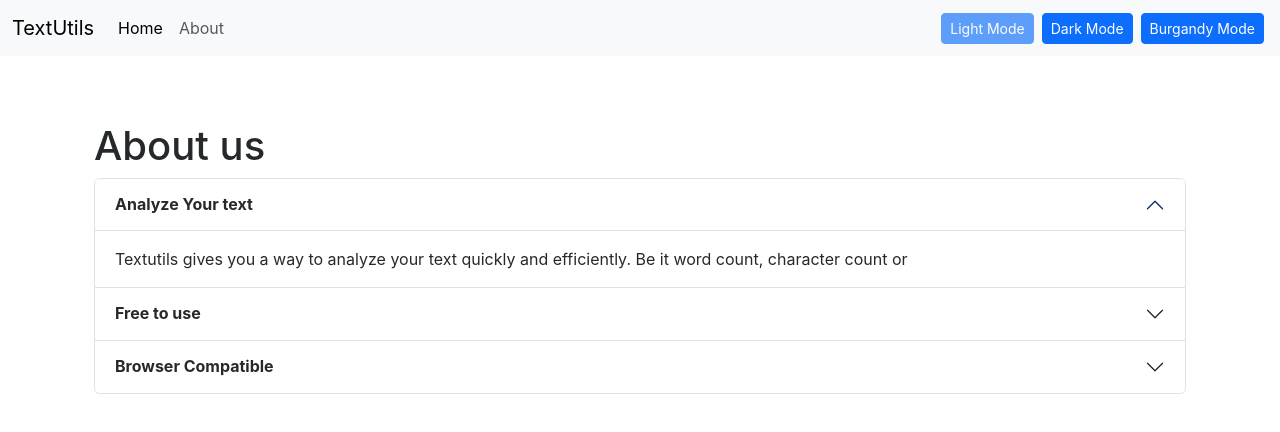
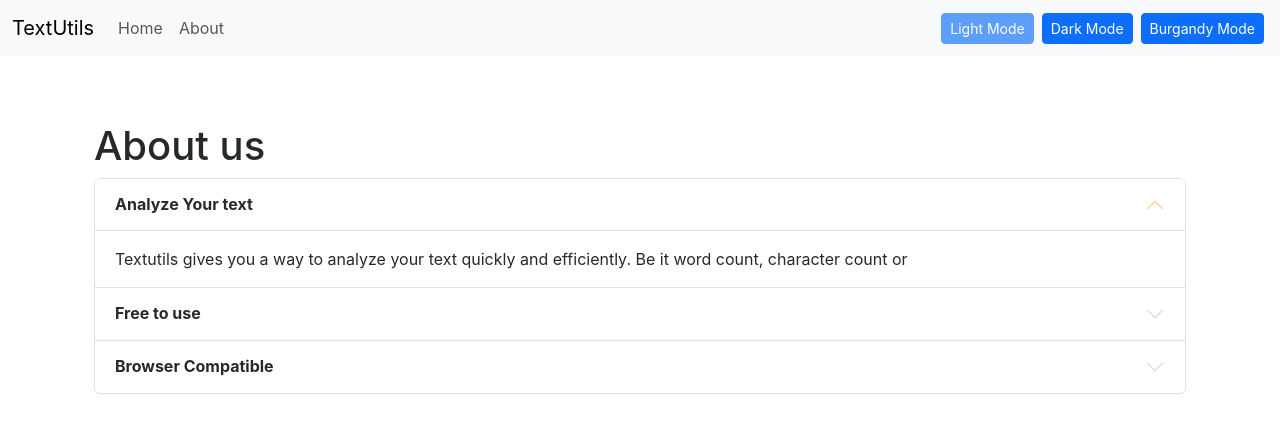
Before and after one commit to Sanjana9211/REACT-JS, a React (Create React App) app: page /about in a window 1280 px wide. Shown: the top 432 px of the page. Built offline with nearby package versions, Linux system fonts and the light colour scheme.

Commit message:
Some minor issues fixed

```diff
--- a/src/components/About.js
+++ b/src/components/About.js
@@ -2,10 +2,6 @@
 
 export default function About(props) {
 
-    // const [myStyle,setStyle]=useState({
-    //     color:'black',
-    //     backgroundColor : 'white'
-    // });
 
     let myStyle={
         color : props.mode==='light'?'#26292b':'white',
--- a/src/components/Navbar.js
+++ b/src/components/Navbar.js
@@ -13,22 +13,13 @@
         <div className="collapse navbar-collapse" id="navbarSupportedContent">
           <ul className="navbar-nav me-auto mb-2 mb-lg-0">
             <li className="nav-item">
-              <Link className="nav-link active" aria-current="page" to="/">Home</Link>
+              <Link className="nav-link " aria-current="page" to="/">Home</Link>
             </li>
             <li className="nav-item">
               <Link className="nav-link" to="/about">{props.aboutText}</Link>
             </li>
           </ul>
-          {/* <form className="d-flex" role="search">
-            <input className="form-control me-2" type="search" placeholder="Search" aria-label="Search" />
-            <button className="btn btn-outline-primary" type="submit">Search</button>
-          </form> */}
 
-
-          {/* <div className={`form-check form-switch text-${props.mode==='dark'?'light':'dark'}`}>
-            <input className="form-check-input" onClick={props.toggleMode} type="checkbox" role="switch" id="flexSwitchCheckDefault"/>
-            <label className="form-check-label text" htmlFor="flexSwitchCheckDefault">Enable Blue mode</label>
-          </div> */}
           <button type="button" disabled={props.mode==='light'} onClick={props.toggleMode1} class="btn btn-primary btn-sm mx-1">Light Mode</button>
           <button type="button" disabled={props.mode==='dark'} onClick={props.toggleMode2} class="btn btn-primary btn-sm mx-1">Dark Mode</button>
           <button type="button" disabled={props.mode==='burg'} onClick={props.toggleMode3} class="btn btn-primary btn-sm mx-1">Burgandy Mode</button>
--- a/src/components/TextForm.js
+++ b/src/components/TextForm.js
@@ -7,7 +7,6 @@
 
 
   function clipboardCopy() {
-    // Get the text field
     var copyText = text;
     navigator.clipboard.writeText(copyText);
     props.showAlert("Copied to Clipboard","success");
@@ -16,7 +15,6 @@
 
 
   const handleUpClick=() => {
-    // console.log("Uppercase converter button was clicked");
     let newText=text.toUpperCase();
     setText(newText);
     props.showAlert("Converted to Uppercase","success");
@@ -51,7 +49,6 @@
 
 
   const handleOnChange=(event) => {
-    // console.log("Textarea was changed");
     setText(event.target.value);
   }
 
@@ -76,8 +73,8 @@
       </div>
       <div className="container" style={{color: props.mode==='light'?'black':'white'}}>
         <h2>Your text summary</h2>
-        <p>{text.split(" ").filter((element)=>{return element.length!==0}).length} words,{text.length} characters</p>
-        <p>{0.008 * text.split(" ").filter((element)=>{return element.length!==0}).length} minutes required to read the text </p>
+        <p>{text.split(/\s+/).filter((element)=>{return element.length!==0}).length} words,{text.length} characters</p>
+        <p>{0.008 * text.split(/\s+/).filter((element)=>{return element.length!==0}).length} minutes required to read the text </p>
         <h2>Preview</h2>
         <p>{text.length>0?text:"Enter something in the text box above to preview it here"}</p>
       </div>
--- a/src/index.css
+++ b/src/index.css
@@ -11,3 +11,7 @@
   font-family: source-code-pro, Menlo, Monaco, Consolas, 'Courier New',
     monospace;
 }
+
+.accordion-button::after{
+  filter: invert(1);
+}
```
